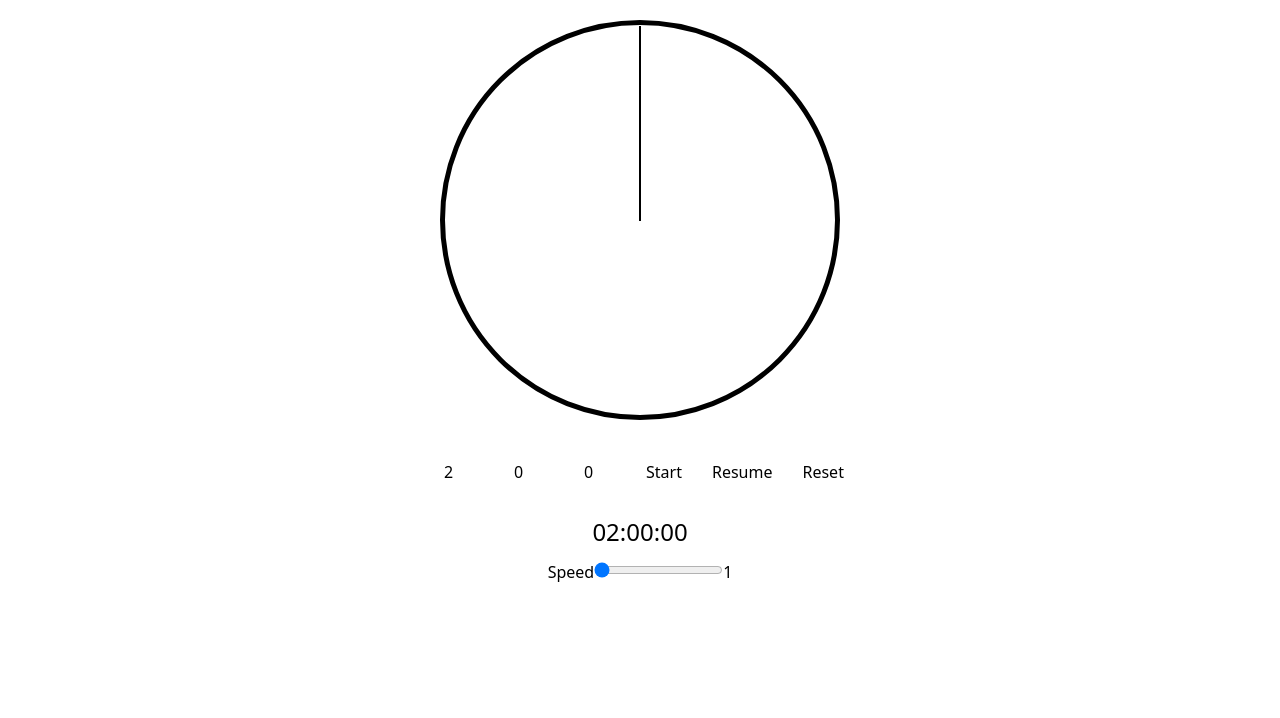
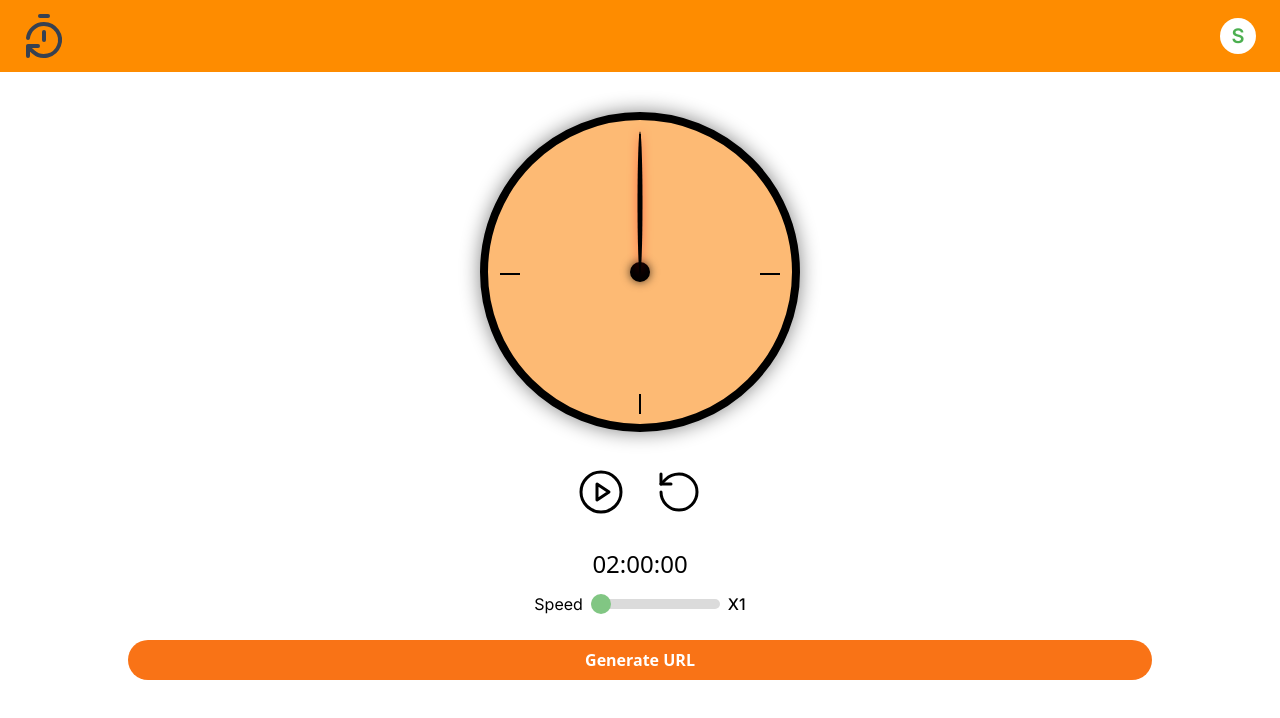
Before and after one commit to akash0708/Get-Me-therapy, a React (Vite) app: page /timer in a window 1280 px wide. Shown: the top 718 px of the page. Built offline with nearby package versions, Linux system fonts and the light colour scheme; sample sign-in values are in the browser's storage.

Commit message:
timer and auth related functions completed

```diff
--- a/package.json
+++ b/package.json
@@ -10,10 +10,13 @@
     "preview": "vite preview"
   },
   "dependencies": {
+    "axios": "^1.7.2",
+    "lucide-react": "^0.408.0",
     "react": "^18.3.1",
     "react-dom": "^18.3.1",
     "react-router-dom": "^6.24.1",
-    "swiper": "^11.1.4"
+    "swiper": "^11.1.4",
+    "uuid": "^10.0.0"
   },
   "devDependencies": {
     "@types/react": "^18.3.3",
--- a/src/App.jsx
+++ b/src/App.jsx
@@ -5,6 +5,7 @@ import Home from "./components/Home";
 import { register } from "swiper/element";
 import Login from "./components/Login";
 import Signup from "./components/Signup";
+import PostLogin from "./components/PostLogin";
 
 register();
 
@@ -16,6 +17,7 @@ function App() {
         <Route path="/timer" element={<Timer />} />
         <Route path="/login" element={<Login />} />
         <Route path="/signup" element={<Signup />} />
+        <Route path="/postlogin" element={<PostLogin />} />
       </Routes>
     </BrowserRouter>
   );
--- /dev/null
+++ b/src/components/GenerateUrl.jsx
@@ -0,0 +1,63 @@
+import { Copy } from "lucide-react";
+import { useState } from "react";
+import { v4 as uuidv4 } from "uuid";
+
+const GenerateUrl = ({ time, speed }) => {
+  const [url, setUrl] = useState("");
+
+  const handleGenerateLink = () => {
+    const hours = Math.floor(time / 3600);
+    const minutes = Math.floor((time % 3600) / 60);
+    const seconds = time % 60;
+
+    const uniqueId = uuidv4();
+    const queryParams = new URLSearchParams();
+    queryParams.set("id", uniqueId);
+    queryParams.set("hours", hours);
+    queryParams.set("minutes", minutes);
+    queryParams.set("seconds", seconds);
+    queryParams.set("speed", speed);
+    const genUrl = `${window.location.origin}/timer?${queryParams.toString()}`;
+    console.log("Generated URL:", genUrl);
+    setUrl(genUrl);
+  };
+
+  const handleCopyToClipboard = () => {
+    // Implement copying to clipboard
+    navigator.clipboard
+      .writeText(url)
+      .then(() => {
+        console.log("URL copied to clipboard:", url);
+        // Optionally, display a success message or toast
+      })
+      .catch((err) => {
+        console.error("Failed to copy URL to clipboard:", err);
+        // Handle error, show an alert, etc.
+      });
+  };
+  return (
+    <div className="w-full flex flex-col mt-6 gap-6 justify-center items-center">
+      <button
+        onClick={handleGenerateLink}
+        className="w-[80%] px-4 py-2 rounded-full bg-orange-500 text-white font-semibold"
+      >
+        Generate URL
+      </button>
+      {url && (
+        <div className="w-[80%] border px-1 flex rounded-lg">
+          <p className="overflow-hidden text-ellipsis whitespace-nowrap py-1 text-sm font-medium text-green-500">
+            {url}
+          </p>
+          <div
+            className="border-l-2 flex justify-center items-center pl-2 pr-1 hover:bg-slate-300"
+            onClick={handleCopyToClipboard}
+          >
+            <Copy size={16} />
+          </div>
+        </div>
+      )}
+    </div>
+  );
+};
+
+export default GenerateUrl;
--- a/src/components/Login.jsx
+++ b/src/components/Login.jsx
@@ -1,7 +1,36 @@
-import React from "react";
-import { Link } from "react-router-dom";
+import axios from "axios";
+import { useState } from "react";
+import { Link, useNavigate } from "react-router-dom";
 
 const Login = () => {
+  const navigate = useNavigate();
+  const [email, setEmail] = useState("");
+  const [password, setPassword] = useState("");
+  const [loading, setLoading] = useState(false);
+
+  async function handleLogin() {
+    console.log(email, password);
+    try {
+      setLoading(true);
+      const config = {
+        headers: {
+          "Content-Type": "application/json",
+        },
+      };
+      const { data } = await axios.post(
+        "http://localhost:5000/api/auth/login",
+        { email, password },
+        config
+      );
+
+      localStorage.setItem("userInfo", JSON.stringify(data));
+      setLoading(false);
+      navigate("/postlogin");
+    } catch (error) {
+      console.log(error);
+      setLoading(false);
+    }
+  }
   return (
     <div className="w-full h-screen flex flex-col gap-4 font-inter px-6 py-16">
       <h1 className="text-4xl leading-10 font-semibold">
@@ -22,6 +51,8 @@ const Login = () => {
             name="email"
             placeholder="Enter Email"
             className="w-full border py-4 px-2 rounded-lg"
+            value={email}
+            onChange={(e) => setEmail(e.target.value)}
           />
         </div>
         <div className="flex flex-col gap-2">
@@ -34,6 +65,8 @@ const Login = () => {
             name="password"
             placeholder="Password"
             className="w-full border py-4 px-2 rounded-lg"
+            value={password}
+            onChange={(e) => setPassword(e.target.value)}
           />
         </div>
         <a
@@ -43,7 +76,10 @@ const Login = () => {
           Forgot password?
         </a>
       </div>
-      <button className="bg-[#FE8C00] py-4 rounded-full relative top-[7%] text-white text-center font-semibold">
+      <button
+        className="bg-[#FE8C00] py-4 rounded-full relative top-[7%] text-white text-center font-semibold"
+        onClick={handleLogin}
+      >
         Sign in
       </button>
       <div className="w-full h-full relative flex flex-col gap-2 justify-center items-center">
--- /dev/null
+++ b/src/components/PostLogin.jsx
@@ -0,0 +1,55 @@
+// eslint-disable-next-line no-unused-vars
+import React, { useEffect } from "react";
+import { useNavigate } from "react-router-dom";
+
+const PostLogin = () => {
+  const navigate = useNavigate();
+  useEffect(() => {
+    const userInfo = JSON.parse(localStorage.getItem("userInfo"));
+    if (!userInfo) {
+      navigate("/login");
+    }
+  }, []);
+
+  function handleClick() {
+    navigate("/timer");
+  }
+
+  function handleLogout() {
+    localStorage.removeItem("userInfo");
+    navigate("/login");
+  }
+
+  return (
+    <main className="w-full h-screen flex flex-col-reverse bg-[url('https://res.cloudinary.com/dybvod0l2/image/upload/v1720670544/image_39_vit75q.png')] bg-no-repeat bg-cover">
+      <div className="bg-white w-full h-1/2 px-8 flex flex-col justify-center items-center gap-8 rounded-tr-3xl rounded-tl-3xl">
+        <div className="w-1/2 h-fit">
+          <img
+            src="https://res.cloudinary.com/dybvod0l2/image/upload/v1720752198/Illustration_Success_z8hqi2.png"
+            className="w-full h-full object-contain"
+            alt=""
+          />
+        </div>
+        <h1 className="text-[#101010] font-semibold font-inter text-2xl leading-8">
+          Login Successful
+        </h1>
+        <button
+          className="bg-[#FE8C00] w-full font-inter py-4 rounded-full relative text-white text-sm text-center font-semibold"
+          onClick={handleClick}
+        >
+          Go to Tracking Screen
+        </button>
+        <p
+          className="font-medium text-sm text-[#878787] hover:text-[#FE8C00]"
+          onClick={handleLogout}
+        >
+          Logout
+        </p>
+      </div>
+    </main>
+  );
+};
+
+export default PostLogin;
+
+// Can integrate vaul dialog box
--- a/src/components/Signup.jsx
+++ b/src/components/Signup.jsx
@@ -1,7 +1,38 @@
-import React from "react";
-import { Link } from "react-router-dom";
+// eslint-disable-next-line no-unused-vars
+import axios from "axios";
+import { useState } from "react";
+import { Link, useNavigate } from "react-router-dom";
 
 const Signup = () => {
+  const navigate = useNavigate();
+  const [email, setEmail] = useState("");
+  const [name, setName] = useState("");
+  const [password, setPassword] = useState("");
+  const [loading, setLoading] = useState(false);
+
+  async function handleSignup() {
+    try {
+      setLoading(true);
+      const config = {
+        headers: {
+          "Content-Type": "application/json",
+        },
+      };
+      const { data } = await axios.post(
+        "http://localhost:5000/api/auth/signup",
+        { email, name, password },
+        config
+      );
+      console.log(data);
+      localStorage.setItem("userInfo", JSON.stringify(data));
+      setLoading(false);
+      navigate("/postlogin");
+    } catch (error) {
+      console.log(error.response.data);
+      setLoading(false);
+    }
+  }
+
   return (
     <div className="w-full h-screen flex flex-col gap-4 font-inter px-6 py-16">
       <h1 className="text-4xl leading-10 font-semibold">
@@ -22,6 +53,8 @@ const Signup = () => {
             name="email"
             placeholder="Enter Email"
             className="w-full border py-4 px-2 rounded-lg"
+            value={email}
+            onChange={(e) => setEmail(e.target.value)}
           />
         </div>
         <div className="flex flex-col gap-2">
@@ -34,6 +67,8 @@ const Signup = () => {
             name="username"
             placeholder="Enter Username"
             className="w-full border py-4 px-2 rounded-lg"
+            value={name}
+            onChange={(e) => setName(e.target.value)}
           />
         </div>
         <div className="flex flex-col gap-2">
@@ -46,6 +81,8 @@ const Signup = () => {
             name="password"
             placeholder="Password"
             className="w-full border py-4 px-2 rounded-lg"
+            value={password}
+            onChange={(e) => setPassword(e.target.value)}
           />
         </div>
 
@@ -57,25 +94,31 @@ const Signup = () => {
             className="mr-1 w-[15px] h-[15px] checked:bg-[#FE8C00] text-[#FE8C00] bg-[#FE8C00]"
           />
           <label htmlFor="terms" className="text-[#101010] font-medium">
-            I Agree with Terms of Service and Privacy Policy
+            I Agree with{" "}
+            <span className="text-[#FE8C00]">Terms of Service</span> and{" "}
+            <span className="text-[#FE8C00]">Privacy Policy</span>
           </label>
         </div>
       </div>
-      <button className="bg-[#FE8C00] py-4 rounded-full relative text-white text-center font-semibold">
-        Sign in
+      <button
+        className="bg-[#FE8C00] py-4 rounded-full relative text-white text-center font-semibold"
+        onClick={handleSignup}
+        disabled={loading}
+      >
+        Register
       </button>
       <div className="w-full h-full relative top-2 flex flex-col gap-2 justify-center items-center">
         <hr className="h-[1px] relative border-0 bg-[#878787] w-full" />
         <p className="text-[#878787] relative -top-5 bg-white px-6 font-medium">
-          Or sign in with
+          Or register with
         </p>
         <button className="w-12 h-12 rounded-full border border-[#D6D6D6] p-2">
           <img src="https://img.icons8.com/color/48/000000/google-logo.png" />
         </button>
         <p className="text-[#101010] font-medium relative mt-4">
-          Don't have an account?{" "}
-          <Link to="/signup" className="text-[#FE8C00]">
-            Register
+          Have an account?{" "}
+          <Link to="/login" className="text-[#FE8C00]">
+            Sign in
           </Link>
         </p>
       </div>
--- a/src/components/Timer.css
+++ b/src/components/Timer.css
@@ -1,26 +1,16 @@
 /* src/Timer.css */
-.clock-container {
-  display: flex;
-  flex-direction: column;
-  align-items: center;
+.clock {
+  box-shadow: 0 0 20px rgba(0, 0, 0, 0.492);
 }
-
-.clock {
-  position: relative;
-  width: 25rem;
-  height: 25rem;
-  border: 5px solid black;
-  border-radius: 50%;
-  margin: 20px;
-}
-
 .hand {
   position: absolute;
-  width: 50%;
-  height: 2px;
+  width: 47%;
+  height: 5px;
   background: black;
+  z-index: 20;
   top: 50%;
   left: 50%;
+  box-shadow: 0 0 10px rgba(255, 0, 0, 0.5);
   transform-origin: 0% 50%;
   transform: rotate(0deg);
   transition: transform 500ms cubic-bezier(0.39, 0.575, 0.565, 1);
@@ -44,7 +34,59 @@
   margin: 5px;
 }
 
-.time-display {
-  font-size: 24px;
-  margin: 10px;
+.center-dot {
+  box-shadow: 0 0 10px rgba(0, 0, 0, 0.719);
 }
+
+.marking {
+  position: absolute;
+  width: 2px;
+  height: 20px;
+  background: black;
+  top: 44%;
+  left: 49.75%;
+  transform-origin: center bottom;
+}
+
+.slider {
+  -webkit-appearance: none;
+  width: 80%;
+  height: 10px;
+  background: #ccc;
+  outline: none;
+  opacity: 0.7;
+  transition: opacity 0.15s ease-in-out;
+  border-radius: 5px;
+}
+
+.slider:hover {
+  opacity: 1;
+}
+
+.slider::-webkit-slider-thumb {
+  -webkit-appearance: none;
+  appearance: none;
+  width: 20px;
+  height: 20px;
+  background: #4caf50;
+  cursor: pointer;
+  border-radius: 50%;
+}
+
+.slider::-moz-range-thumb {
+  width: 20px;
+  height: 20px;
+  background: #4caf50;
+  cursor: pointer;
+  border-radius: 50%;
+}
+.avatar {
+  width: 36px;
+  height: 36px;
+  text-align: center;
+  background-color: #fff; /* Example background color */
+  color: #4caf50; /* Example text color */
+  border-radius: 50%; /* Creates a round shape */
+  display: inline-block;
+  margin-right: 8px; /* Adjust spacing as needed */
+}
--- a/src/components/Timer.jsx
+++ b/src/components/Timer.jsx
@@ -1,14 +1,53 @@
 // src/Timer.js
 import { useState, useEffect } from "react";
 import "./Timer.css";
+import { useLocation, useNavigate } from "react-router-dom";
+import { CirclePause, CirclePlay, RotateCcw, TimerReset } from "lucide-react";
+import GenerateUrl from "./GenerateUrl";
 
 const Timer = () => {
+  const navigate = useNavigate();
+  const location = useLocation();
+
   const [hours, setHours] = useState(2);
   const [minutes, setMinutes] = useState(0);
   const [seconds, setSeconds] = useState(0);
   const [time, setTime] = useState(hours * 3600 + minutes * 60 + seconds);
   const [isRunning, setIsRunning] = useState(false);
+  const [hasStarted, setHasStarted] = useState(false);
   const [speed, setSpeed] = useState(1);
+
+  const [username, setUsername] = useState();
+
+  useEffect(() => {
+    console.log(location.search);
+    if (location.search !== "") {
+      localStorage.setItem("pendingTimerParams", location.search);
+    }
+    const userInfo = JSON.parse(localStorage.getItem("userInfo"));
+    if (!userInfo) {
+      navigate("/login");
+    } else {
+      setUsername(userInfo.name);
+    }
+  }, []);
+
+  useEffect(() => {
+    const pendingTimerParams = localStorage.getItem("pendingTimerParams");
+    console.log("Pending Timer Params:", pendingTimerParams);
+    const queryParams = new URLSearchParams(pendingTimerParams);
+
+    const initialHours = parseInt(queryParams.get("hours")) || 2;
+    const initialMinutes = parseInt(queryParams.get("minutes")) || 0;
+    const initialSeconds = parseInt(queryParams.get("seconds")) || 0;
+    const initialSpeed = parseInt(queryParams.get("speed")) || 1;
+
+    setHours(initialHours);
+    setMinutes(initialMinutes);
+    setSeconds(initialSeconds);
+    setSpeed(initialSpeed);
+    setTime(initialHours * 3600 + initialMinutes * 60 + initialSeconds);
+  }, []);
 
   useEffect(() => {
     let interval = null;
@@ -26,6 +65,7 @@ const Timer = () => {
   const handleStart = () => {
     setTime(hours * 3600 + minutes * 60 + seconds);
     setIsRunning(true);
+    setHasStarted(true);
   };
 
   const handlePauseResume = () => {
@@ -34,11 +74,11 @@ const Timer = () => {
 
   const handleReset = () => {
     setIsRunning(false);
+    setHasStarted(false);
+    setHours(2);
+    setMinutes(0);
+    setSeconds(0);
     setTime(hours * 3600 + minutes * 60 + seconds);
-  };
-
-  const handleInputChange = (setter) => (e) => {
-    setter(parseInt(e.target.value) || 0);
   };
 
   const handStyle = {
@@ -55,46 +95,57 @@ const Timer = () => {
   };
 
   return (
-    <div className="clock-container">
-      <div className="clock">
-        <div className="hand" style={handStyle}></div>
+    <>
+      <div className="w-full h-fit overflow-hidden px-4 py-2 bg-[#FE8C00] flex flex-row items-center justify-between font-inter text-gray-700">
+        <div className="font-inter text-xl font-semibold p-1">
+          <TimerReset size={48} />
         </div>
-      <div className="controls">
-        <input
-          type="number"
-          value={hours}
-          onChange={handleInputChange(setHours)}
-          placeholder="Hours"
-          min="0"
-        />
-        <input
-          type="number"
-          value={minutes}
-          onChange={handleInputChange(setMinutes)}
-          placeholder="Minutes"
-          min="0"
-          max="59"
-        />
-        <input
-          type="number"
-          value={seconds}
-          onChange={handleInputChange(setSeconds)}
-          placeholder="Seconds"
-          min="0"
-          max="59"
-        />
-        <button onClick={handleStart} disabled={isRunning}>
-          Start
+        <div>
+          <div className="avatar font-semibold text-xl p-1">
+            {username ? username.charAt(0).toUpperCase() : ""}
+          </div>
+        </div>
+      </div>
+      <div className="clock-container w-full overflow-hidden h-fit flex flex-col items-center">
+        <div className="clock relative mt-10 w-80 h-80 border-[8px] border-black border-solid rounded-[50%] bg-orange-300 p-1">
+          <div
+            className="hand rounded-t-[50%] rounded-b-[50%]"
+            style={handStyle}
+          ></div>
+          <div className="center-dot absolute w-5 h-5 bg-black top-1/2 left-1/2 rounded-full -translate-y-[50%] -translate-x-[50%]"></div>
+          {[0, 1, 2, 3].map((quarter) => (
+            <div
+              key={quarter}
+              className="marking"
+              style={{
+                transform: `rotate(${quarter * 90}deg) translate(0, -120px)`,
+              }}
+            ></div>
+          ))}
+        </div>
+        <div className="controls font-inter pt-4 tracking-widest">
+          {!hasStarted && (
+            <button onClick={handleStart}>
+              <CirclePlay strokeWidth={1.5} size={48} />
             </button>
+          )}
+          {hasStarted && (
             <button onClick={handlePauseResume} disabled={time === 0}>
-          {isRunning ? "Pause" : "Resume"}
+              {isRunning ? (
+                <CirclePause strokeWidth={1.5} size={48} />
+              ) : (
+                <CirclePlay strokeWidth={1.5} size={48} />
+              )}
             </button>
+          )}
           <button onClick={handleReset} disabled={time === 0}>
-          Reset
+            <RotateCcw strokeWidth={1.5} size={48} />
           </button>
         </div>
-      <div className="time-display">{formatTime(time)}</div>
-      <div>
+        <div className="time-display text-2xl m-3 font-medium">
+          {formatTime(time)}
+        </div>
+        <div className="flex items-center justify-center gap-2 font-inter">
           <label>Speed</label>
           <input
             type="range"
@@ -102,10 +153,13 @@ const Timer = () => {
             max="10"
             value={speed}
             onChange={(e) => setSpeed(e.target.value)}
+            className="slider"
           />
-        <span>{speed}</span>
+          <span className="font-medium">{`X${speed}`}</span>
         </div>
+        <GenerateUrl time={time} speed={speed} />
       </div>
+    </>
   );
 };
 
```
Also changed, not shown: 1 other file (tests, documents, lock files or other folders). Lines whose indentation alone changed are shown as unchanged.
